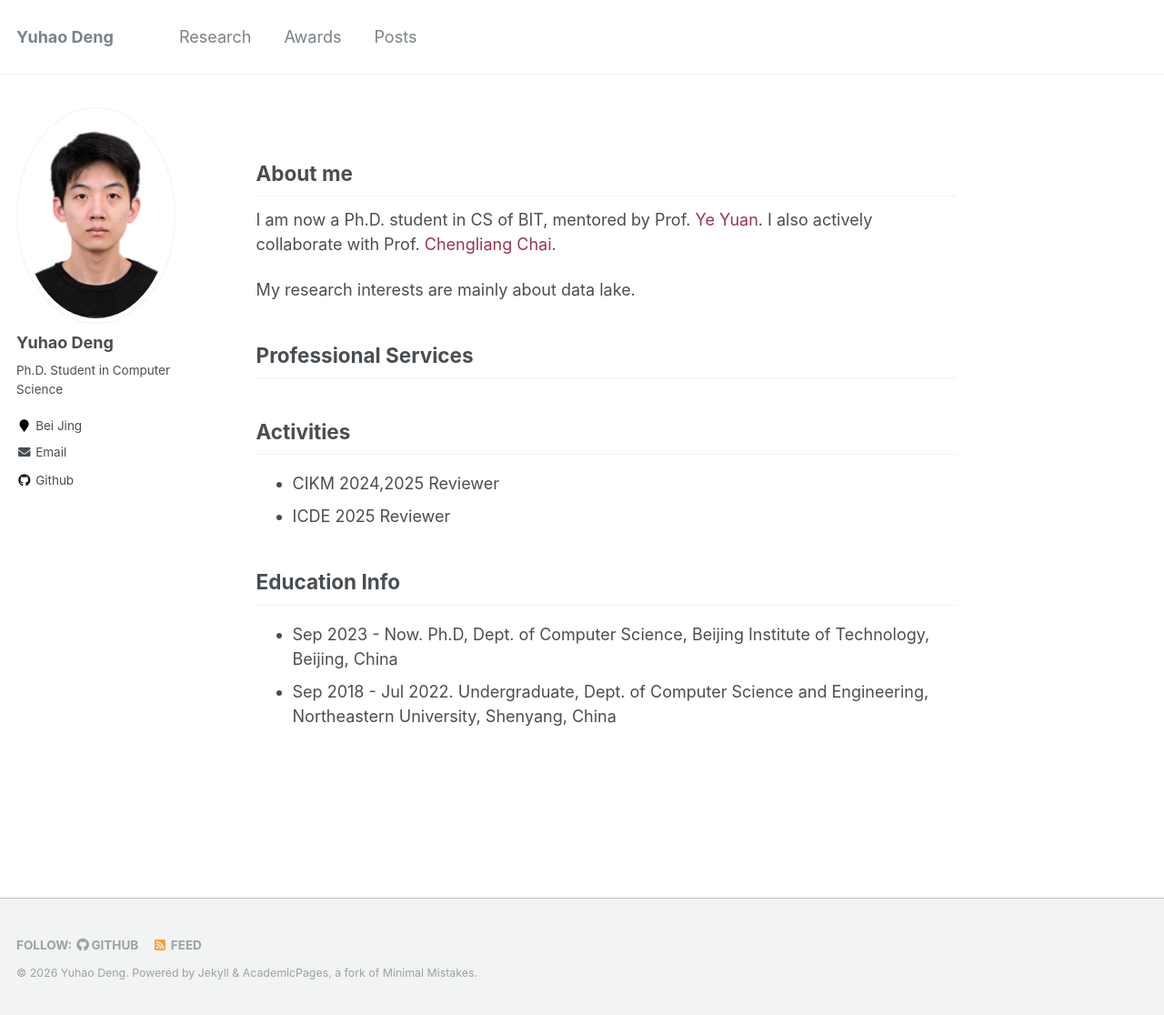
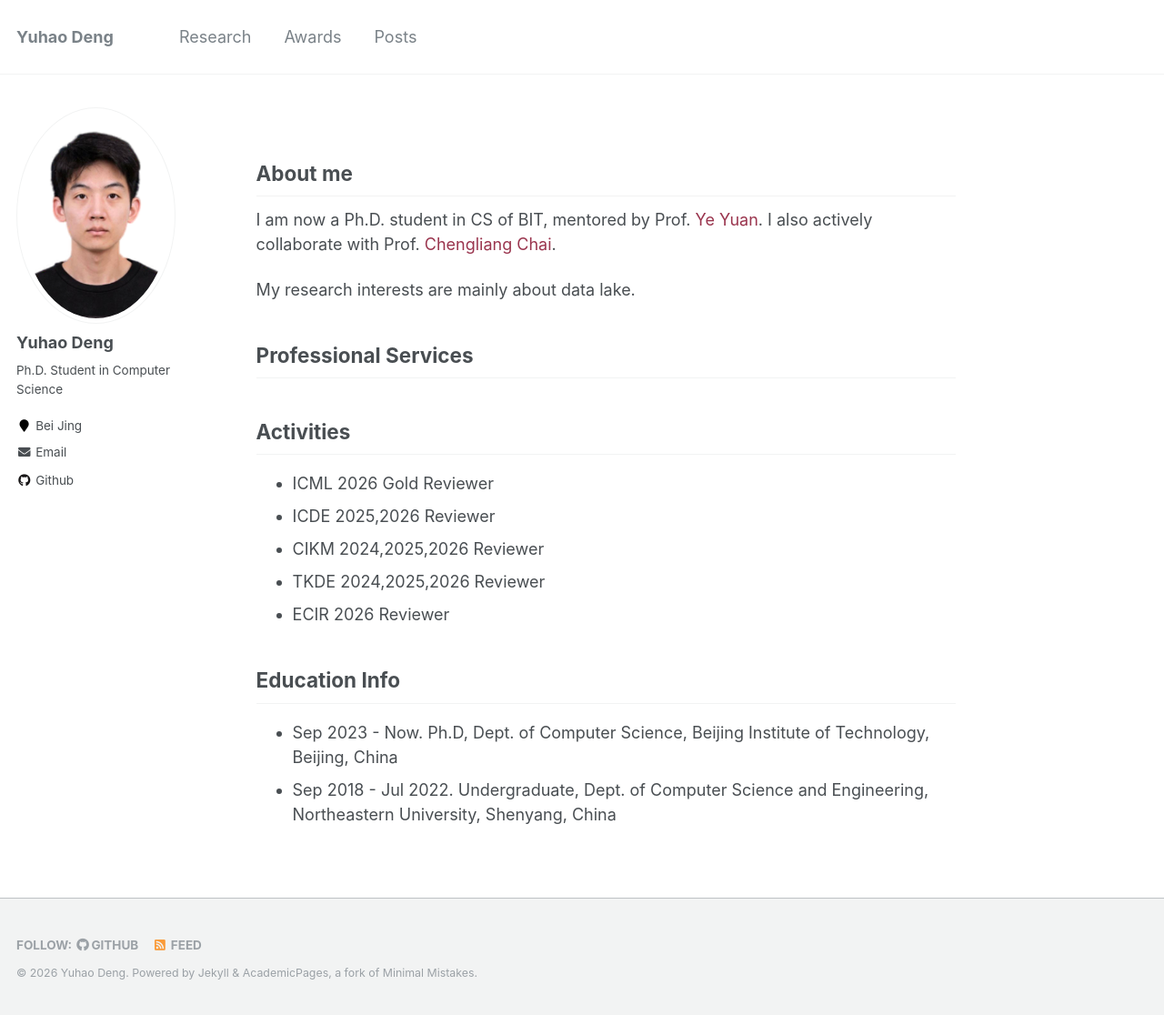
Before and after one commit to ddengyuhao/ddengyuhao.github.io, a Jekyll site: the page built from _pages/about.md, in a window 1280 px wide and 1116 px high. Shown: the whole window at 91% size. Built offline with Jekyll 4.4.1, drawn with Linux system fonts in a browser that asks for light colours.

Commit message:
Update reviewer activities for conferences

```diff
--- a/_pages/about.md
+++ b/_pages/about.md
@@ -22,8 +22,11 @@ My research interests are mainly about data lake.
 
 
 ## Activities
-* CIKM 2024,2025 Reviewer
-* ICDE 2025 Reviewer
+* ICML 2026 Gold Reviewer
+* ICDE 2025,2026 Reviewer
+* CIKM 2024,2025,2026 Reviewer
+* TKDE 2024,2025,2026 Reviewer
+* ECIR 2026 Reviewer
 
 
 ## Education Info
```
